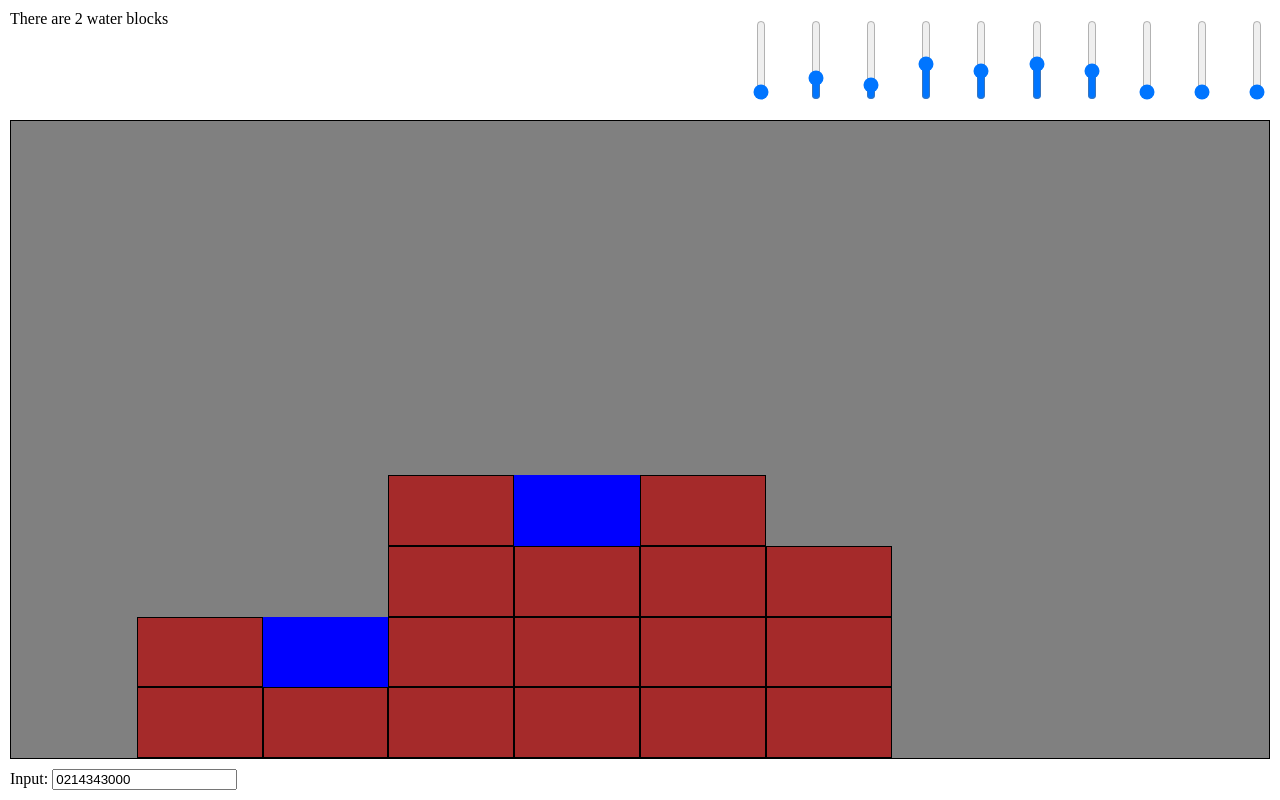
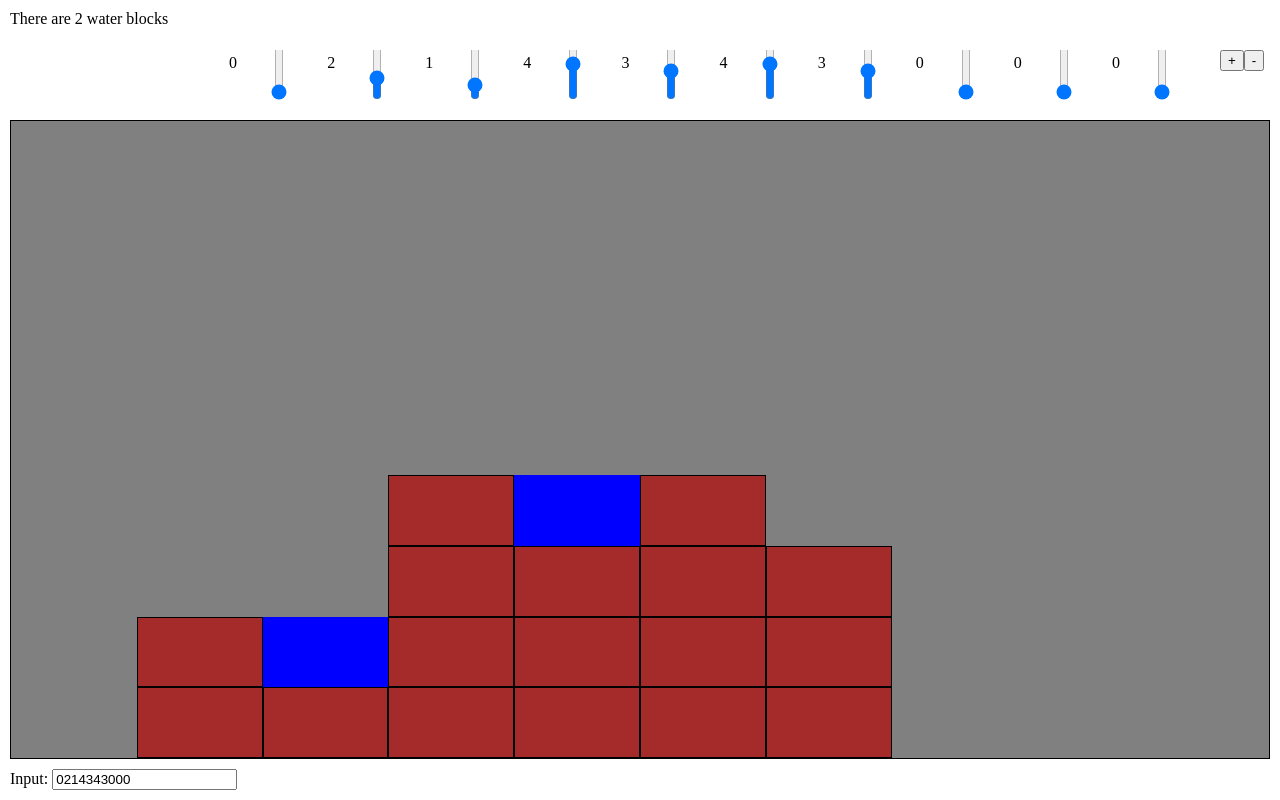
Before and after one commit to trickstival/water-container, a Vue app: page / in a window 1280 px wide. Built offline with nearby package versions, Linux system fonts and the light colour scheme.

Commit message:
Added numbers to count ranges

```diff
--- a/src/components/BlockRegulator.vue
+++ b/src/components/BlockRegulator.vue
@@ -1,6 +1,8 @@
 <template>
     <div class="regulator">
+        <div class="rangers">
             <div v-for="(range, idx) in value" class="ranger">
+                <span class="counter">{{ range }}</span>
                 <input
                     :value="+range"
                     @input="rangeInput($event.target.value, idx)"
@@ -8,6 +10,15 @@
                     max="9"
                     type="range"
                     class="ranger">
+            </div>
+        </div>
+        <div class="add-remove">
+            <button @click="input(value + '0')">
+                +
+            </button>
+            <button @click="input(value.substr(0, value.length - 1))">
+                -
+            </button>
         </div>
     </div>
 </template>
@@ -24,23 +35,39 @@ export default {
         rangeInput (range, idx) {
             let newRange = this.value.split('')
             newRange[idx] = range
-            this.$emit('input', newRange.join(''))
+            this.input(newRange.join(''))
+        },
+        input (newVal) {
+            this.$emit('input', newVal)
         }
     }
 }
 </script>
 
 <style lang="scss" scoped>
+.add-remove {
+
+}
 .regulator {
     padding-top: 40px;
+    display: grid;
+    grid-gap: 10px;
+    grid-auto-flow: column;
+    grid-template-columns: 1fr 50px;
+}
+.rangers {
+    overflow-x: auto;
+    overflow-y: hidden;
     display: grid;
     grid-auto-flow: column;
 }
 .ranger {
+    & > .counter {
+
+    }
     & > input {
         transform: rotate(-90deg);
         width: 80px;
     }
-    width: 0;
 }
 </style>
```
Lines whose indentation alone changed are shown as unchanged.
